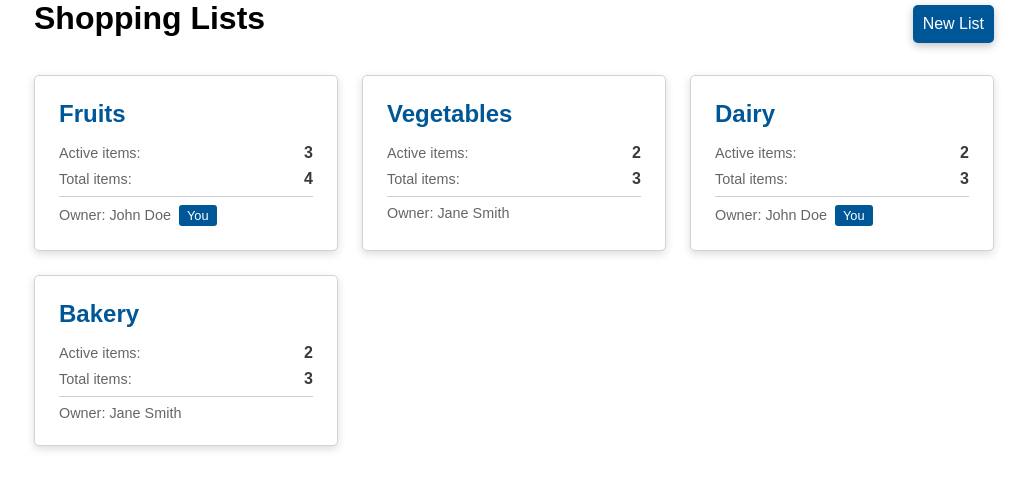
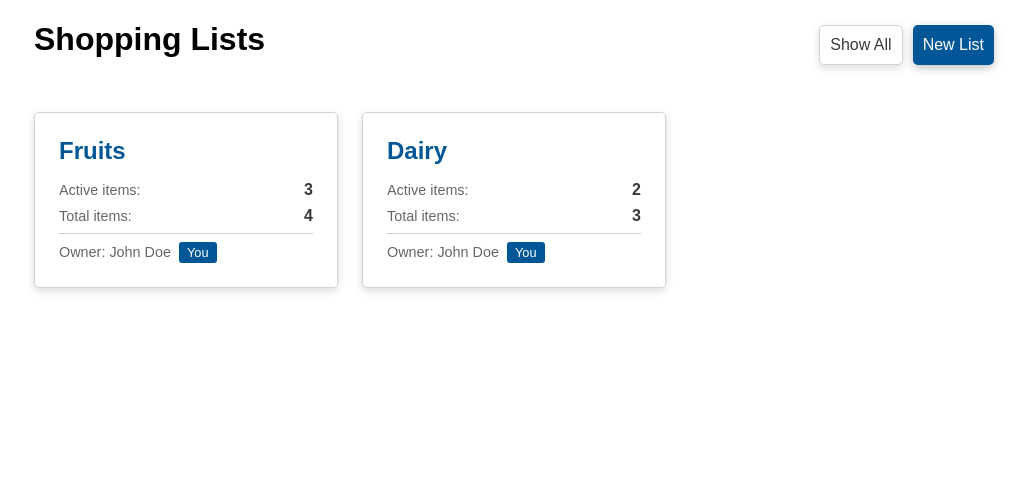
Before and after one commit to krystofmatejka/Frontend-Homework, a Next.js app: page / in a window 1280 px wide. Shown: the top 490 px of the page, without its empty margins (126-1154 px from the left). Built offline with nearby package versions, Linux system fonts and the light colour scheme.

Commit message:
add filter

```diff
--- a/app/database.ts
+++ b/app/database.ts
@@ -26,6 +26,7 @@ export type ShoppingList = {
   items: ShoppingListItem[];
   owner: User;
   members: User[];
+  isArchived?: boolean;
 }
 
 export type ShoppingListItem = {
@@ -46,6 +47,7 @@ export const shoppingList: Record<string, ShoppingList> = {
     ],
     owner: me,
     members: [users[1]],
+    isArchived: false,
   },
   "2": {
     id: "2",
@@ -57,6 +59,7 @@ export const shoppingList: Record<string, ShoppingList> = {
     ],
     owner: users[1],
     members: [me],
+    isArchived: true,
   },
   "3": {
     id: "3",
@@ -68,6 +71,7 @@ export const shoppingList: Record<string, ShoppingList> = {
     ],
     owner: users[2],
     members: [],
+    isArchived: false,
   },
   "4": {
     id: "4",
@@ -79,6 +83,7 @@ export const shoppingList: Record<string, ShoppingList> = {
     ],
     owner: users[0],
     members: [users[1], users[2]],
+    isArchived: false,
   },
   "5": {
     id: "5",
@@ -90,5 +95,6 @@ export const shoppingList: Record<string, ShoppingList> = {
     ],
     owner: users[1],
     members: [users[0], users[2]],
+    isArchived: true,
   }
 };
--- a/app/home/actions.ts
+++ b/app/home/actions.ts
@@ -5,13 +5,19 @@ import { redirect } from "next/navigation";
 import { me, shoppingList, users } from "../database";
 import type { ShoppingList } from "../database";
 
-export async function fetchAllLists(): Promise<ShoppingList[]> {
+export async function fetchAllLists(showArchived: boolean = false): Promise<ShoppingList[]> {
   const lists = Object.values(shoppingList);
 
   return lists.filter(list => {
     const isOwner = list.owner.id === me.id;
     const isMember = list.members.some(member => member.id === me.id);
-    return isOwner || isMember;
+    const hasAccess = isOwner || isMember;
+
+    if (!hasAccess) return false;
+
+    // If showArchived is true, show all lists; otherwise, show only non-archived
+    if (showArchived) return true;
+    return !list.isArchived;
   });
 }
 
--- /dev/null
+++ b/app/home/components/archive-toggle.tsx
@@ -0,0 +1,16 @@
+import Link from 'next/link';
+
+type ArchiveToggleProps = {
+  showArchived: boolean;
+};
+
+export function ArchiveToggle({ showArchived }: ArchiveToggleProps) {
+  return (
+    <Link
+      href={showArchived ? '/' : '/?showArchived=true'}
+      className="archive-toggle-button"
+    >
+      {showArchived ? 'Show Active Only' : 'Show All'}
+    </Link>
+  );
+}
--- a/app/home/home.css
+++ b/app/home/home.css
@@ -25,6 +25,24 @@ button {
 }
 
 .secondary-button:hover {
+  border-color: #a1a1a1;
+  box-shadow: rgba(0, 0, 0, 0.24) 0px 3px 8px;
+}
+
+.archive-toggle-button {
+  padding: 10px;
+  background: #ffffff;
+  border: 1px solid #d3d3d3;
+  border-radius: 5px;
+  color: #3a3939;
+  font-size: 1rem;
+  box-shadow: rgba(0, 0, 0, 0.14) 0px 3px 8px;
+  cursor: pointer;
+  text-decoration: none;
+  display: inline-block;
+}
+
+.archive-toggle-button:hover {
   border-color: #a1a1a1;
   box-shadow: rgba(0, 0, 0, 0.24) 0px 3px 8px;
 }
@@ -71,10 +89,6 @@ button {
   display: flex;
   justify-content: space-between;
   align-items: baseline;
-}
-
-.list-header-layout>h1 {
-  margin: 0;
 }
 
 /* Homepage - Shopping Lists Grid */
--- a/app/home/home.tsx
+++ b/app/home/home.tsx
@@ -1,17 +1,25 @@
 import { Suspense } from "react";
 import { ShoppingLists } from "./shopping-lists";
 import { NewListModal } from "./components/new-list-modal";
+import { ArchiveToggle } from "./components/archive-toggle";
 import "./home.css";
 
-export function Home() {
+type HomeProps = {
+  showArchived: boolean;
+};
+
+export function Home({ showArchived }: HomeProps) {
   return (
     <>
       <div className="list-header-layout">
         <h1>Shopping Lists</h1>
-        <NewListModal />
+        <div style={{ display: 'flex', gap: '10px' }}>
+          <ArchiveToggle showArchived={showArchived} />
+          <NewListModal />
+        </div>
       </div>
       <Suspense fallback={<div>Loading...</div>}>
-        <ShoppingLists />
+        <ShoppingLists showArchived={showArchived} />
       </Suspense>
     </>
   );
--- a/app/home/shopping-lists.tsx
+++ b/app/home/shopping-lists.tsx
@@ -28,8 +28,8 @@ function ListTile({ list }: { list: ShoppingList }) {
   );
 }
 
-export async function ShoppingLists() {
-  const lists = await fetchAllLists();
+export async function ShoppingLists({ showArchived }: { showArchived: boolean }) {
+  const lists = await fetchAllLists(showArchived);
 
   if (lists.length === 0) {
     return <p>No shopping lists available.</p>;
--- a/app/page.tsx
+++ b/app/page.tsx
@@ -1,3 +1,12 @@
 import { Home } from "./home/home";
 
-export default Home;
+type PageProps = {
+  searchParams: Promise<{ showArchived?: string }>;
+};
+
+export default async function Page({ searchParams }: PageProps) {
+  const params = await searchParams;
+  const showArchived = params.showArchived === 'true';
+
+  return <Home showArchived={showArchived} />;
+}
```
